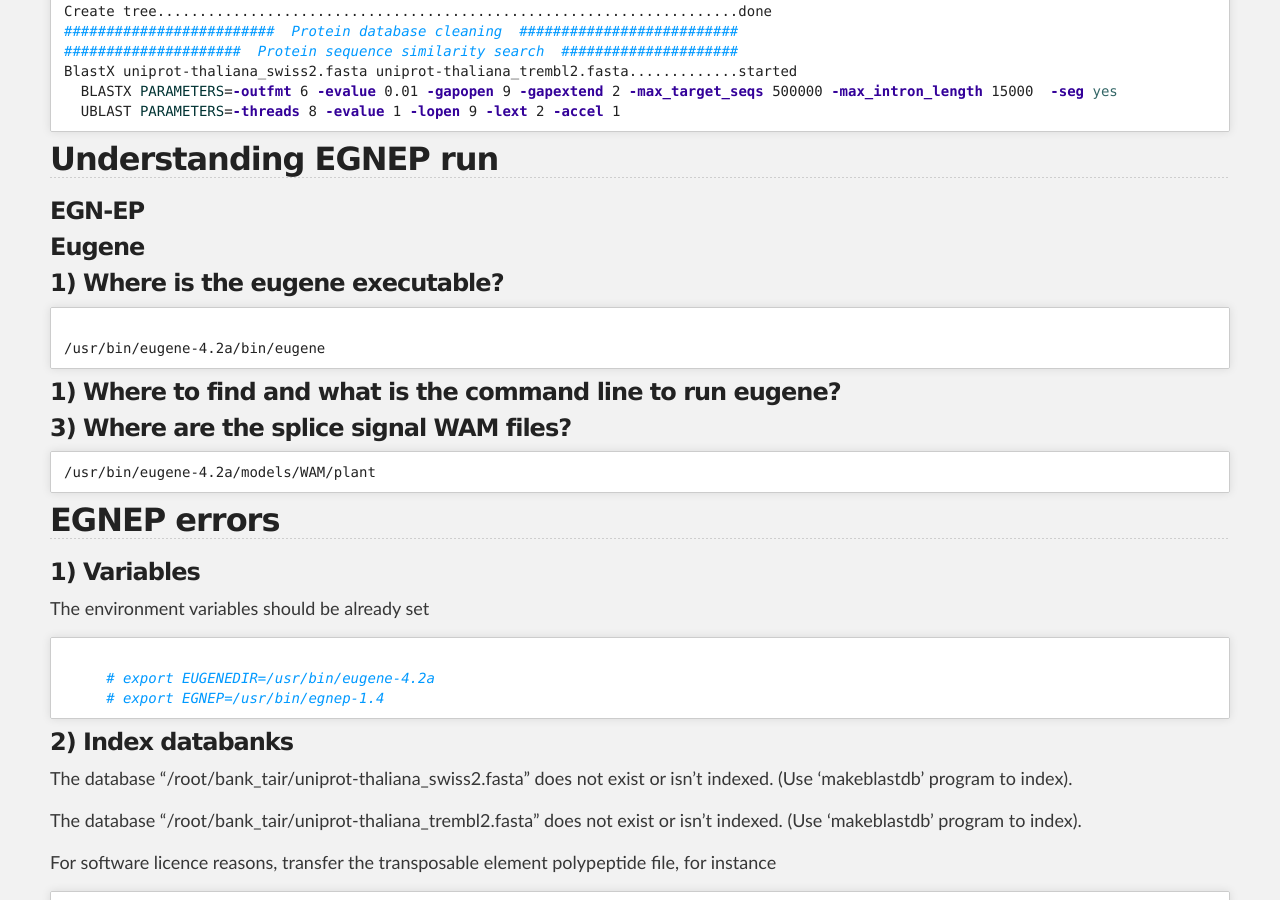
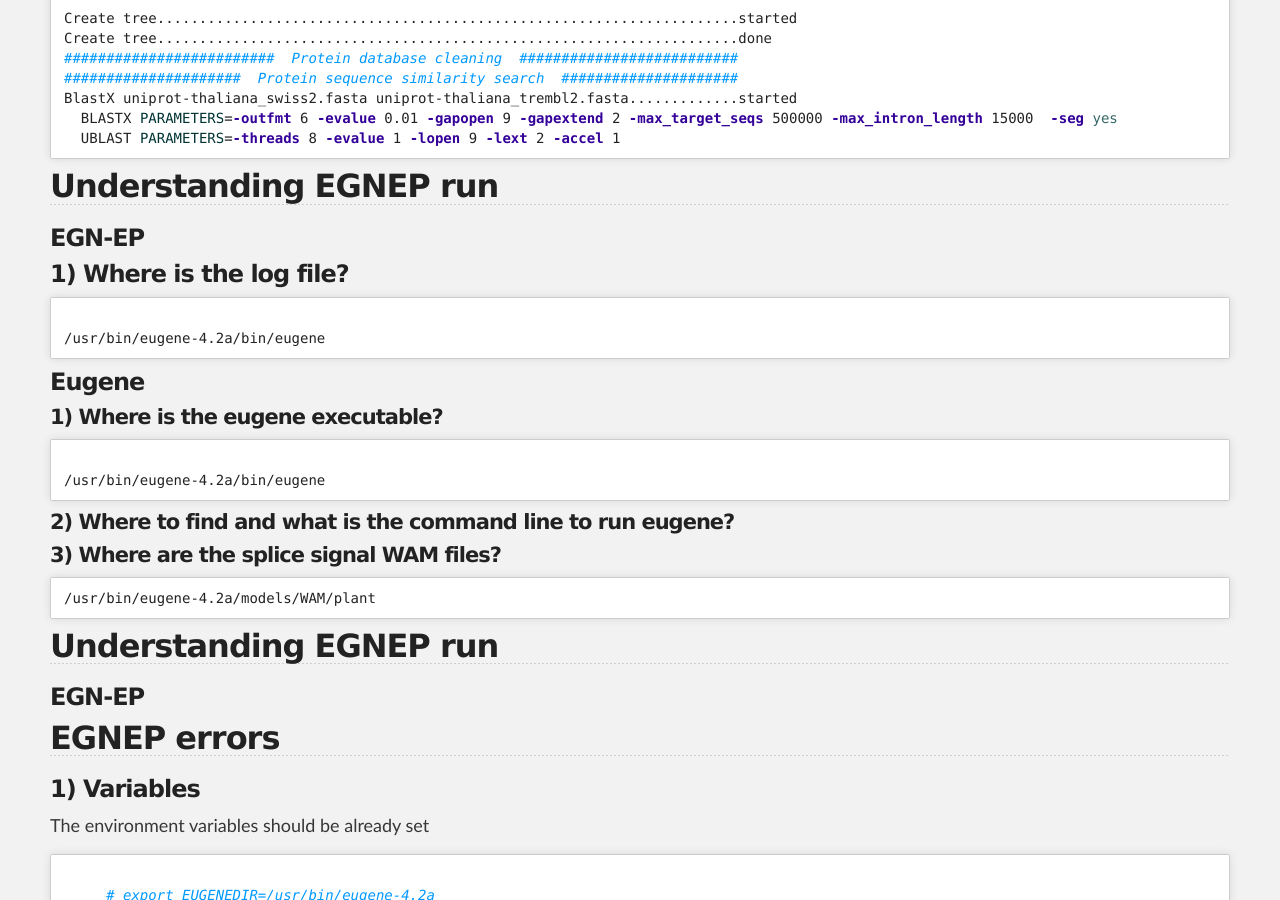
Before and after one commit to SouthGreenPlatform/trainings, a Jekyll site: the page built from _pages/annotation/Eugene/exercice_eugene_appliance_cor.md, in a window 1280 px wide and 900 px high, scrolled down 2041 px. Built offline with Jekyll 4.4.1, drawn with Linux system fonts in a browser that asks for light colours; nearby versions of some CDN libraries; some of the changed text lies outside the part shown.

Commit message:
Update exercice_eugene_appliance_cor.md

```diff
--- a/_pages/annotation/Eugene/exercice_eugene_appliance_cor.md
+++ b/_pages/annotation/Eugene/exercice_eugene_appliance_cor.md
@@ -14,6 +14,7 @@
 - [Prerequisites](#prerequisites)
 - [EGNEP run](#egnep-run)
 - [Understanding EGNEP run](#understanding-egnep-run)
+- [Understanding EGNEP results](#understanding-egnep-results)
 - [EGNEP errors](#egnep-error)
 - [EGNEP kill](#egnep-kill)
 
@@ -104,25 +105,35 @@
 
 ### EGN-EP
 
-### Eugene
-
-### 1) Where is the eugene executable?
+### 1) Where is the log file?
 
 {% highlight bash %}
 /usr/bin/eugene-4.2a/bin/eugene
 {% endhighlight %}
 
-### 1) Where to find and what is the command line to run eugene?
+### Eugene
+
+#### 1) Where is the eugene executable?
+
+{% highlight bash %}
+/usr/bin/eugene-4.2a/bin/eugene
+{% endhighlight %}
+
+#### 2) Where to find and what is the command line to run eugene?
 
 {% highlight bash %}
 
 {% endhighlight %}
 
-### 3) Where are the splice signal WAM files?
+#### 3) Where are the splice signal WAM files?
 
 {% highlight bash %}
 /usr/bin/eugene-4.2a/models/WAM/plant
 {% endhighlight %}
+
+## Understanding EGNEP run
+
+### EGN-EP
 
 ## EGNEP errors
 
```
